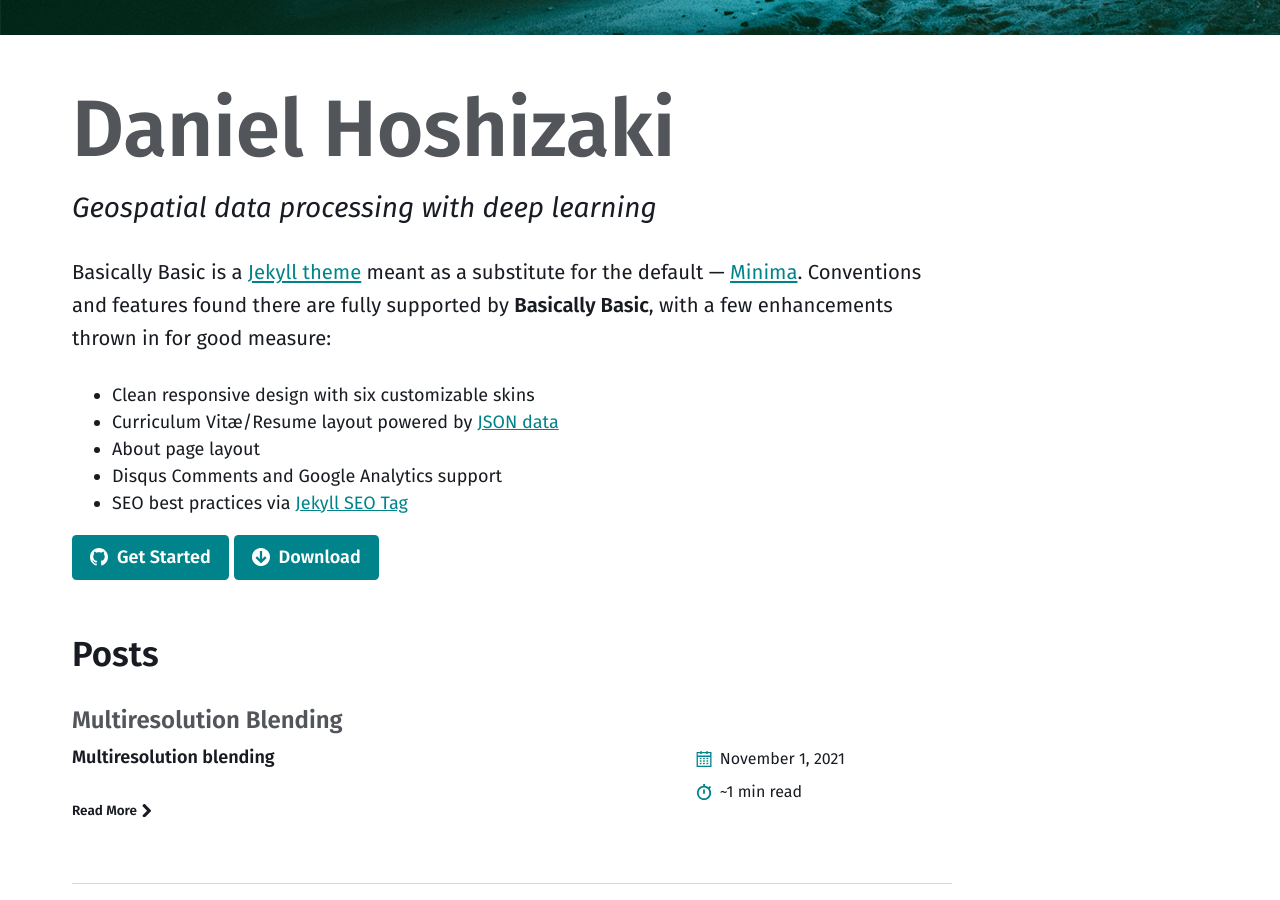
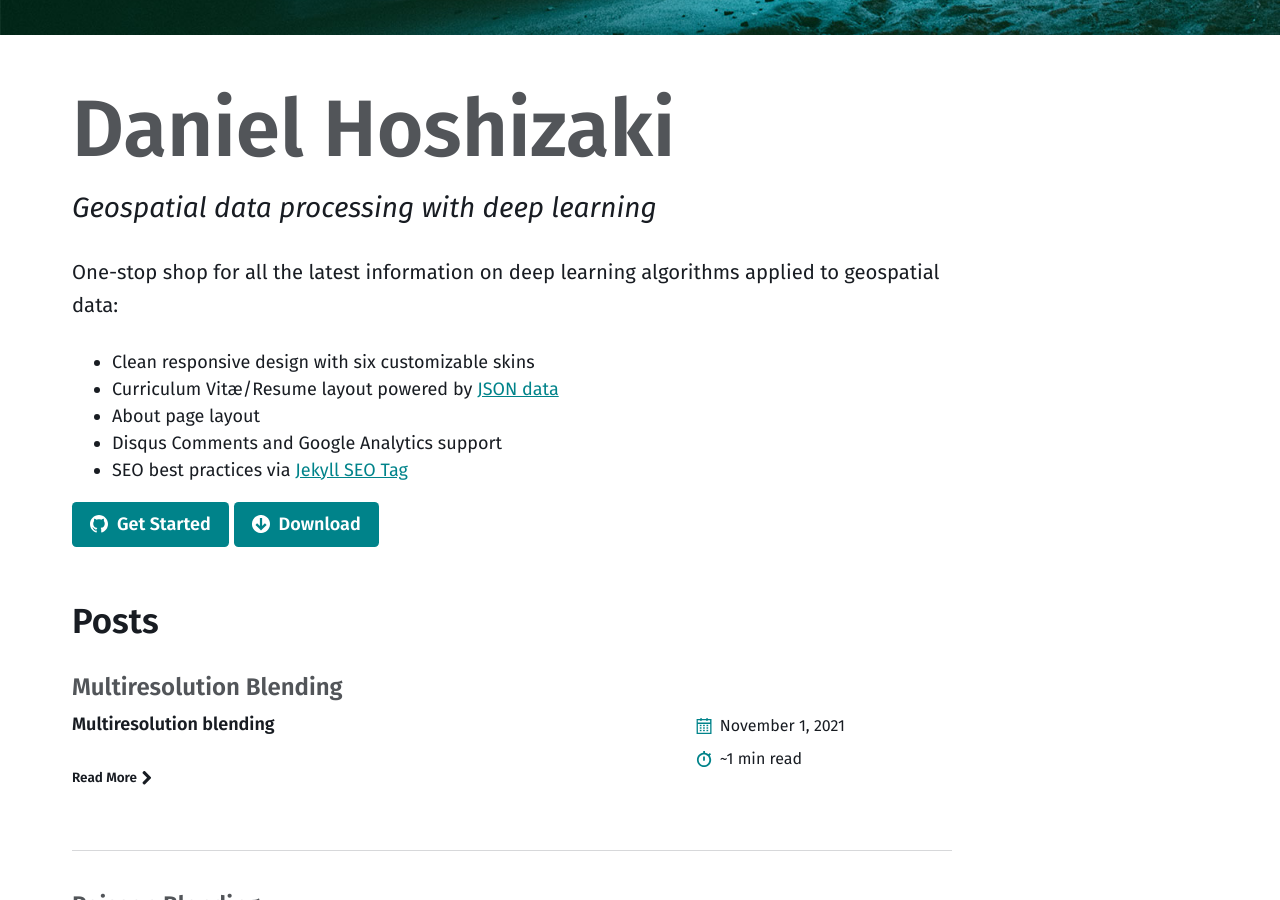
Before and after one commit to mmistakes/jekyll-theme-basically-basic, a Jekyll site: the page built from index.md, in a window 1280 px wide and 900 px high, scrolled down 658 px. Built offline with Jekyll 4.4.1, drawn with Linux system fonts in a browser that asks for light colours.

Commit message:
Update index.md

```diff
--- a/index.md
+++ b/index.md
@@ -5,7 +5,7 @@ alt_title: "Daniel Hoshizaki"
 sub_title: "Geospatial data processing with deep learning"
 image: /assets/images/amine-ounnas-180287.jpg
 introduction: |
-  Basically Basic is a [Jekyll theme](https://jekyllrb.com/docs/themes/) meant as a substitute for the default --- [Minima](https://github.com/jekyll/minima). Conventions and features found there are fully supported by **Basically Basic**, with a few enhancements thrown in for good measure:
+  One-stop shop for all the latest information on deep learning algorithms applied to geospatial data:
 
   - Clean responsive design with six customizable skins
   - Curriculum Vitæ/Resume layout powered by [JSON data](http://registry.jsonresume.org/)
```
